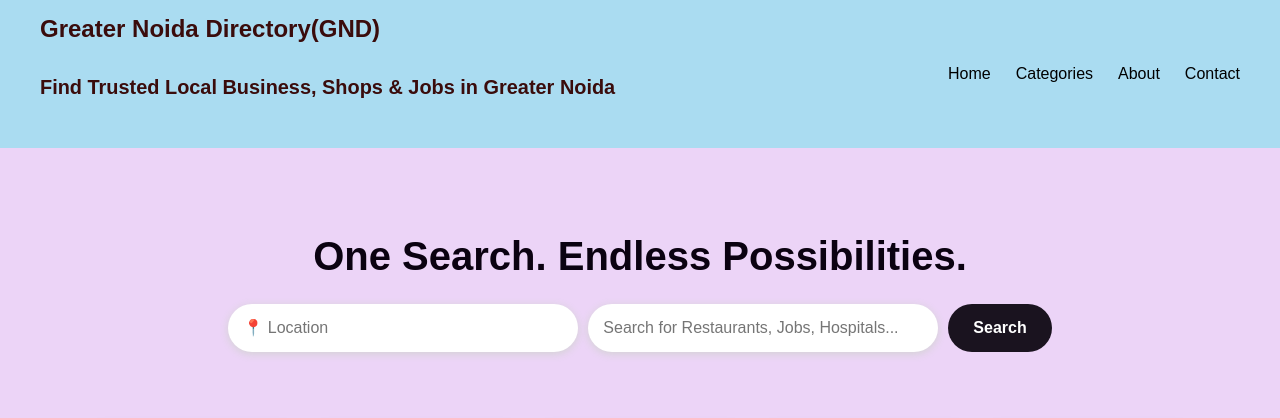
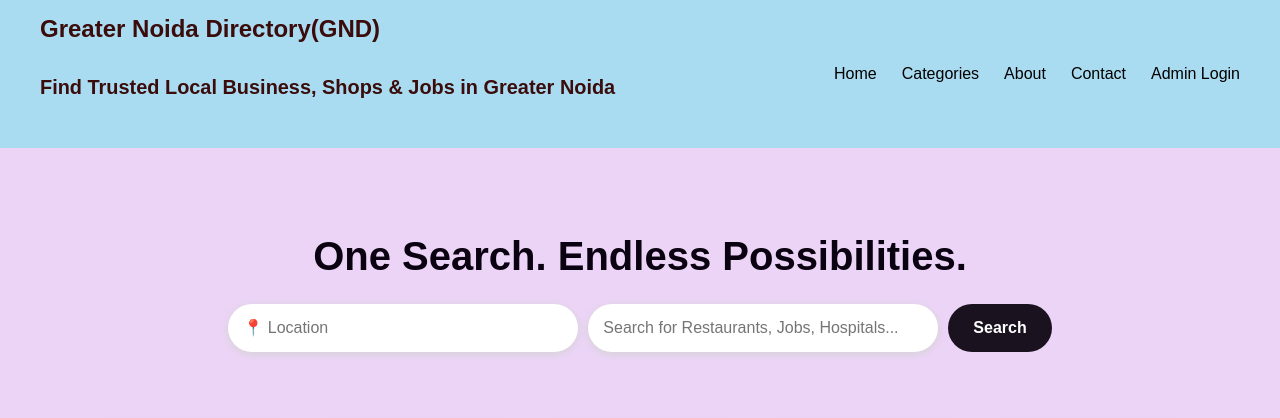
Before and after one commit to shripandit1986-dotcom/Greater-Noida-Directory-GND-, a Flask app: page / in a window 1280 px wide. Shown: the top 418 px of the page. Run offline with Flask 3, Linux system fonts and the light colour scheme.

Commit message:
Update index.html

```diff
--- a/templates/index.html
+++ b/templates/index.html
@@ -22,6 +22,7 @@
     <li><a href="#">Categories</a></li>
     <li><a href="#">About</a></li>
      <a href="/contact">Contact</a>
+      <a href="/admin-login">Admin Login</a>
 
   </ul>
 </nav>
```
